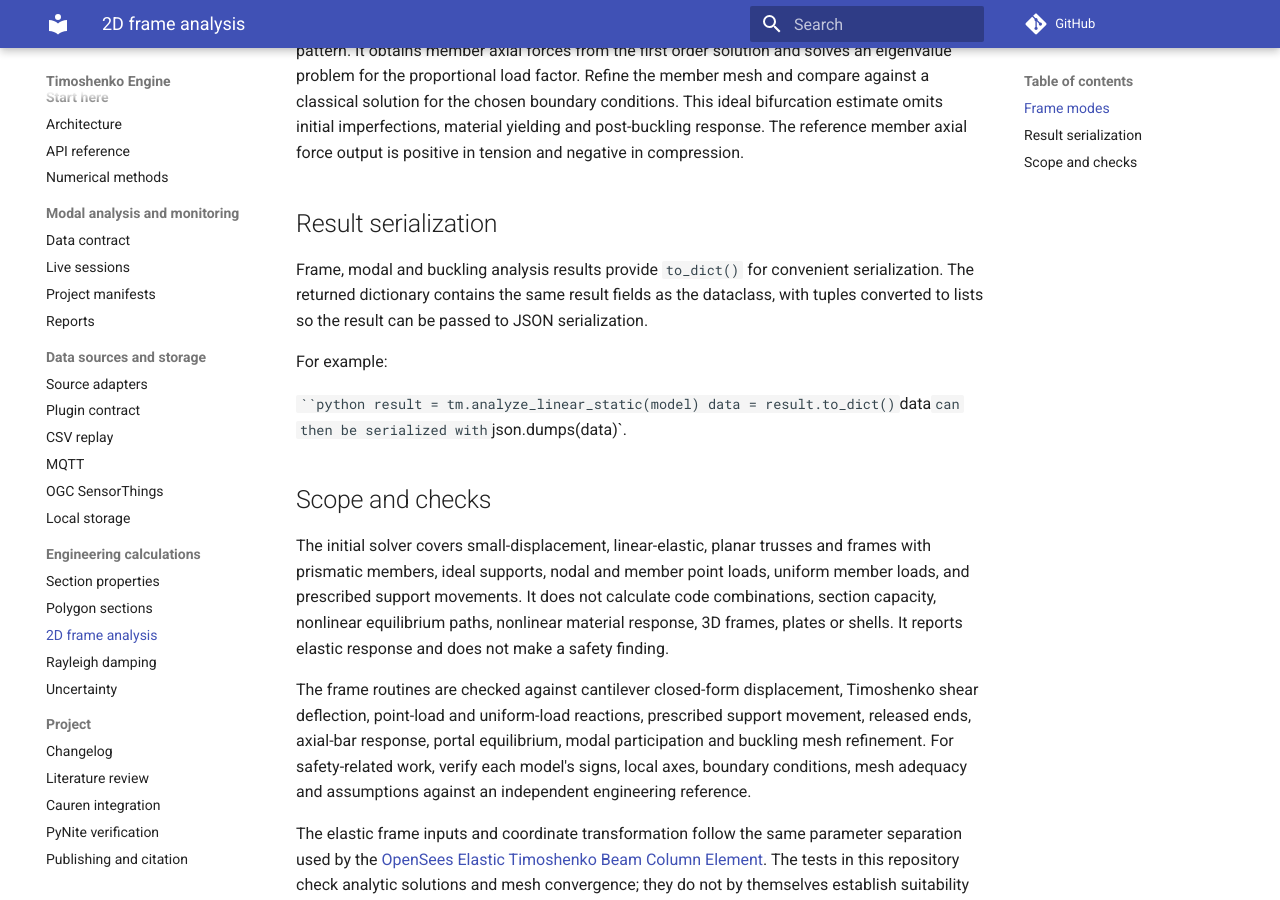
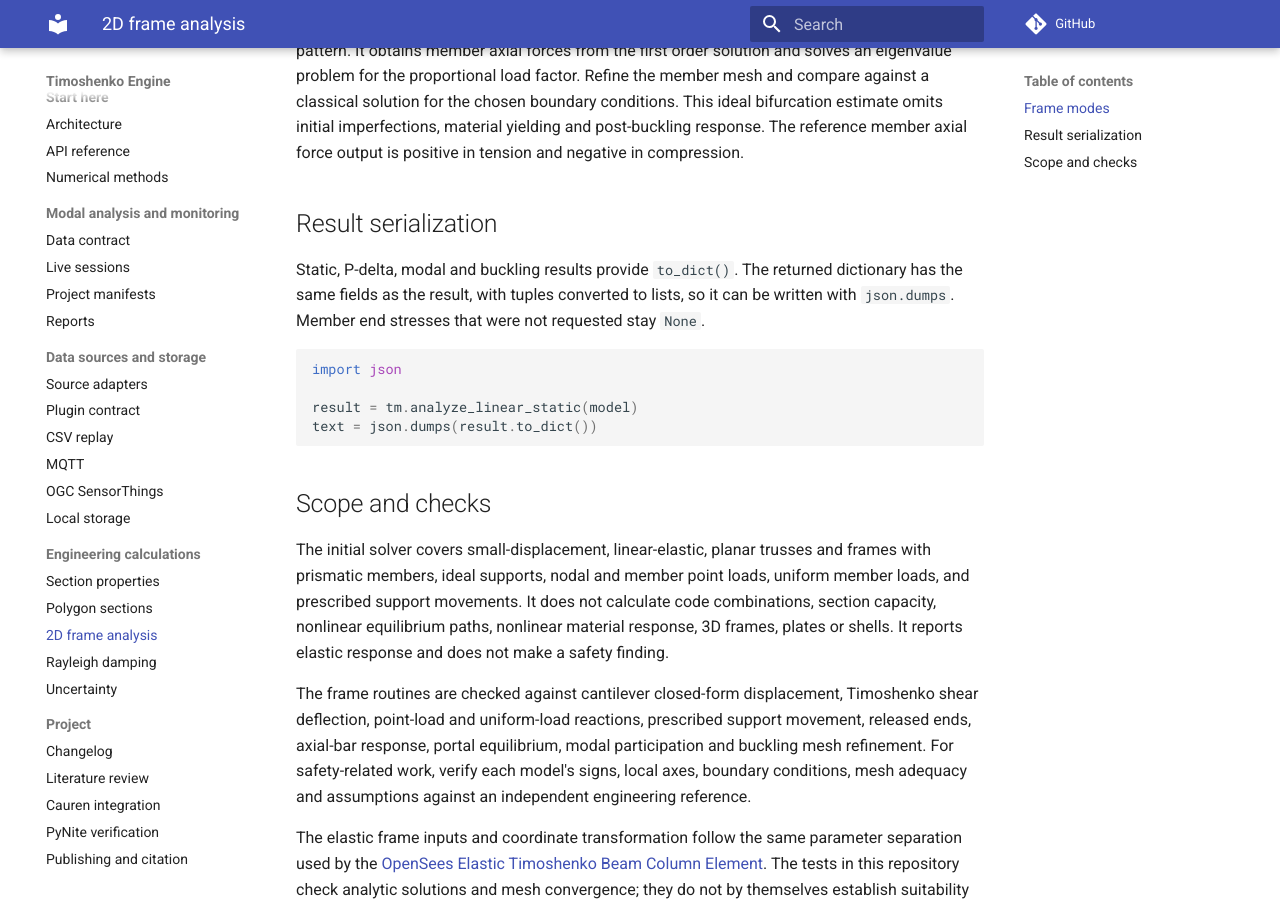
Before and after one commit to Ayberkrk/timoshenko, an MkDocs documentation site: the page built from docs/structural-analysis.md, in a window 1280 px wide and 900 px high, scrolled down 2062 px. Built offline with MkDocs 1.6.1 and Material for MkDocs 9.7.7, drawn with Linux system fonts in a browser that asks for light colours; comment, search, counter and statistics services are not loaded.

Commit message:
Restore the modal mass test and tighten to_dict coverage (#37)
Follow-up to #33. Restores test_modal_analysis_requires_mass_on_free_degrees, which was replaced there, makes the to_dict tests check a JSON round trip and the values, closes the code block in the structural analysis page, and fixes blank lines around the new helper.

````diff
--- a/docs/structural-analysis.md
+++ b/docs/structural-analysis.md
@@ -102,17 +102,18 @@ compression.
 
 ## Result serialization
 
-Frame, modal and buckling analysis results provide `to_dict()` for convenient
-serialization. The returned dictionary contains the same result fields as the
-dataclass, with tuples converted to lists so the result can be passed to JSON
-serialization.
-
-For example:
+Static, P-delta, modal and buckling results provide `to_dict()`. The returned
+dictionary has the same fields as the result, with tuples converted to lists,
+so it can be written with `json.dumps`. Member end stresses that were not
+requested stay `None`.
 
 ```python
+import json
+
 result = tm.analyze_linear_static(model)
-data = result.to_dict()
-`data` can then be serialized with `json.dumps(data)`.
+text = json.dumps(result.to_dict())
+```
+
 ## Scope and checks
 
 The initial solver covers small-displacement, linear-elastic, planar trusses
````
Also changed, not shown: docs/changelog.md (+2 -1 lines), 2 other files.
